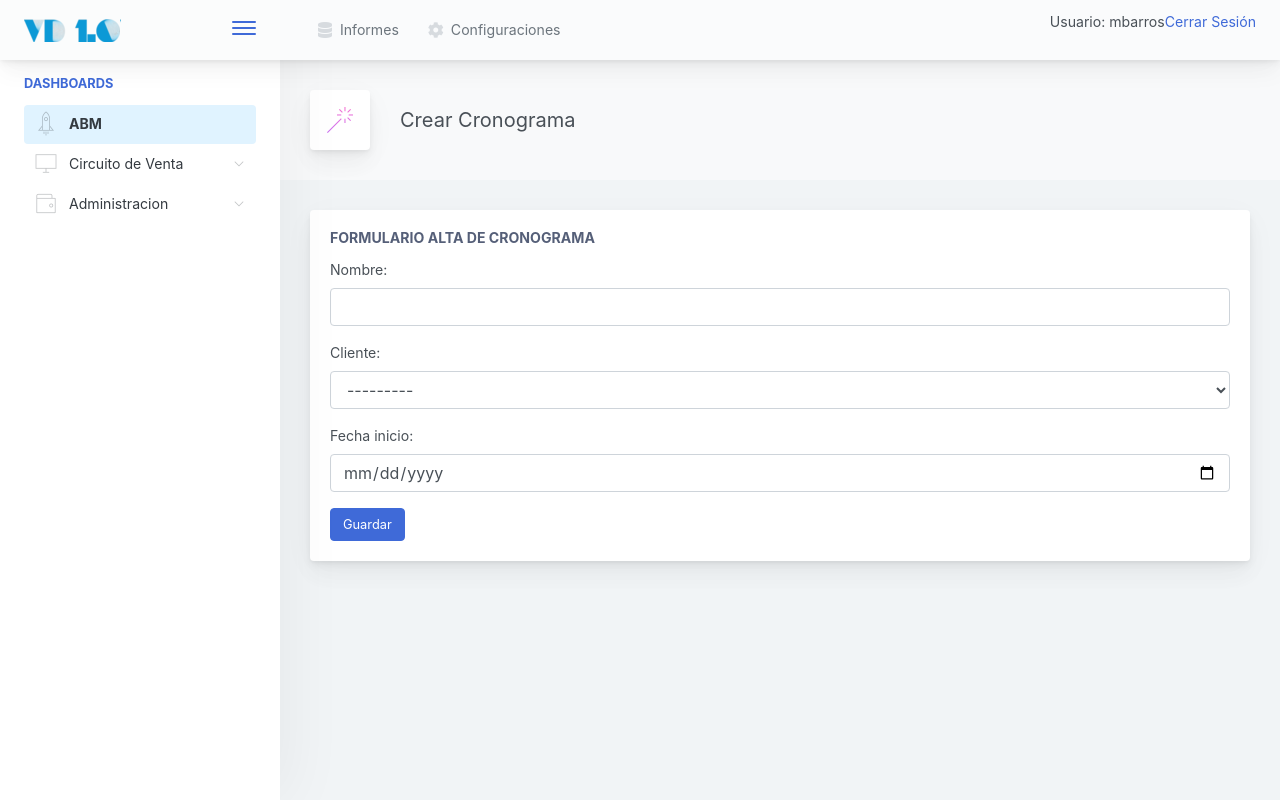
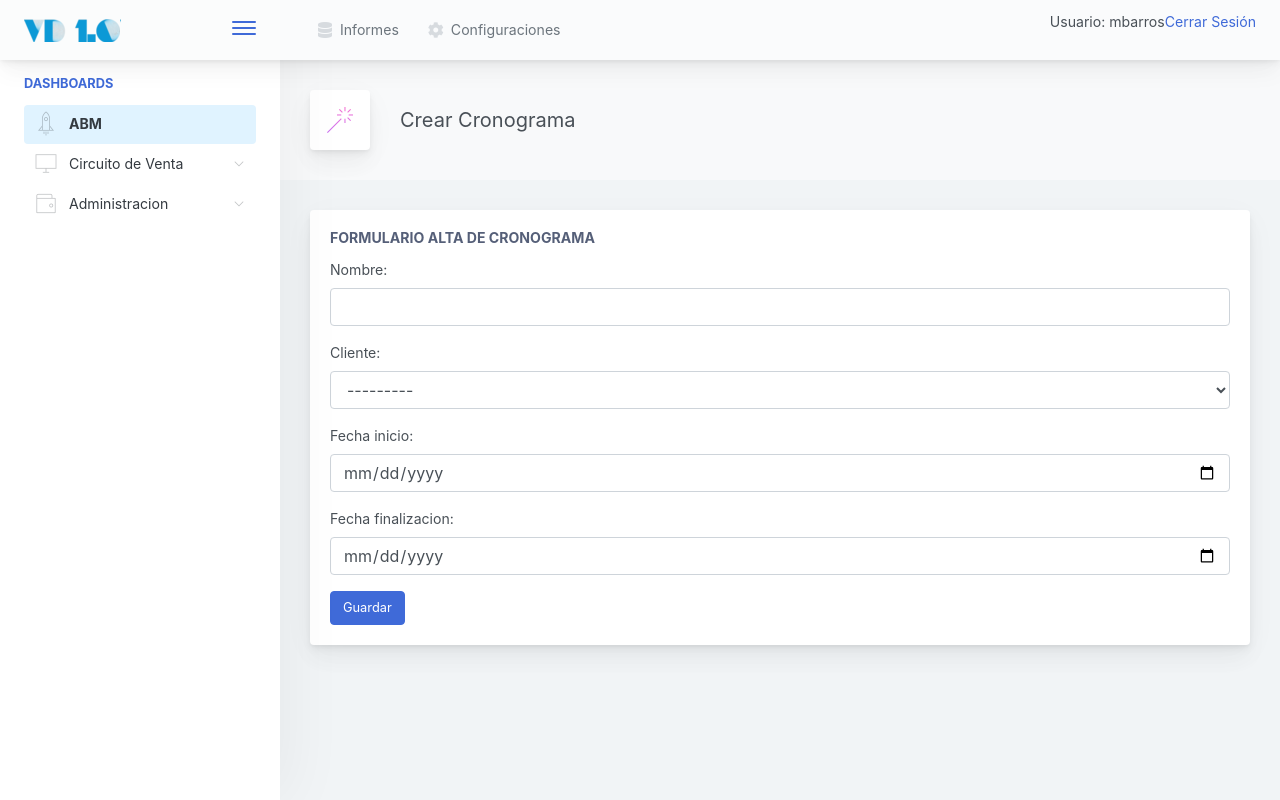
Before and after one commit to DevManuelBarros/vd10, a Django app: page /venta/cronograma/crear/ in a window 1280 px wide. Run offline with Django 3.2, Linux system fonts and the light colour scheme; a user stored in the database is signed in; data comes from the database, SQL or seed files in the repository; both versions use the stored data as it was after the commit; some libraries are stand-ins or nearby versions.

Commit message:
17-10-2019-Ubuntu

```diff
--- a/inicio/templates/venta/cronograma_form.html
+++ b/inicio/templates/venta/cronograma_form.html
@@ -31,6 +31,10 @@
     {{ form.fecha_inicio.label_tag }}
     {{ form.fecha_inicio }}
 </p>
+<p>
+    {{ form.fecha_finalizacion.label_tag }}
+    {{ form.fecha_finalizacion }}
+</p>
     <button type="submit" class="btn btn-primary">Guardar</button>
 </form>
 </div>
--- a/venta/forms.py
+++ b/venta/forms.py
@@ -51,11 +51,12 @@ class CronogramaCreateForm(forms.ModelForm):
 
 	class Meta:
 		model = Cronograma
-		fields = ['nombre', 'cliente',  'fecha_inicio']
+		fields = ['nombre', 'cliente',  'fecha_inicio', 'fecha_finalizacion']
 		widgets = 	{
-            'nombre': forms.TextInput(attrs={'class': 'form-control'}),
-            'cliente' : forms.Select(attrs={'class' : 'form-control'}),
-            'fecha_inicio' : forms.DateInput(attrs={'class' : 'form-control', 'type' : 'date'}),
+            'nombre'				: forms.TextInput(attrs={'class': 'form-control'}),
+            'cliente' 				: forms.Select(attrs={'class' : 'form-control'}),
+            'fecha_inicio' 			: forms.DateInput(attrs={'class' : 'form-control', 'type' : 'date'}),
+            'fecha_finalizacion' 	: forms.DateInput(attrs={'class' : 'form-control', 'type' : 'date'}),
         	   		}
 	def clean(self):
 		"""clean
--- a/venta/models.py
+++ b/venta/models.py
@@ -1,14 +1,18 @@
 #Imports de Django
 from django.db import models
 
-#Imports de la aplición
+#Imports de la aplicación
 from gral.models import Cliente, Producto
 from django.template.defaultfilters import default
 
+#Determina un circuito que dara cual sera el tipo de documento a
+#realizar.
 CIRCUITO_CHOICE = (
 					('Facturar', 'Facturar'),
 					('Consignacion', 'Consignacion')
 				  )
+
+#Determina el tipo de documento.
 DOCUMENTOS_CHOICES = (
 					('Remito','Remito'),
 					('OrdenTraslado', 'Orden de Traslado')
@@ -36,15 +40,17 @@ class Cronograma(models.Model):
 		nombre (CharField) 				: Nombre del cronograma.
 		cliente (ForeignKey) 			: Asociado a un cliente.
 		fecha_de_inicio (DataField) 	: Fecha de Inicio del Cronograma.
+		fecha_finalizacion (DataField)  : Fecha de finalización del cronograma.
 		terminada (BooleanField)		: Si la campaña esta terminada para poder cancelarla.
 	Returns:
 		__str__:
 			self.nombre
 	"""
-	nombre  		= models.CharField(max_length=20)
-	cliente 		= models.ForeignKey(Cliente, null=False, blank=False, on_delete=models.CASCADE)
-	fecha_inicio 	= models.DateField(null=True, blank=True)
-	terminada 		= models.BooleanField(default=False)
+	nombre  				= models.CharField(max_length=20)
+	cliente 				= models.ForeignKey(Cliente, null=False, blank=False, on_delete=models.CASCADE)
+	fecha_inicio 			= models.DateField(null=True, blank=True)
+	fecha_finalizacion		= models.DateField(null=True, blank=True)
+	terminada 				= models.BooleanField(default=False)
 
 
 
```
Also changed, not shown: configuraciones/migrations/0017_auto_20191018_0107.py (added), db.sqlite3, venta/migrations/0017_cronograma_fecha_finalizacion.py (added).
